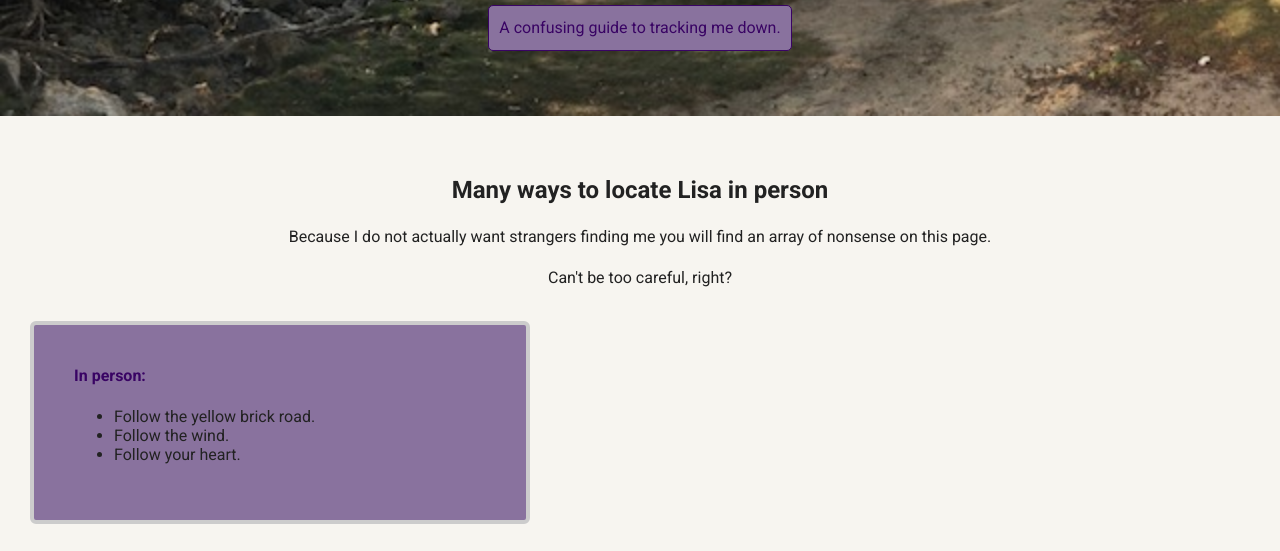
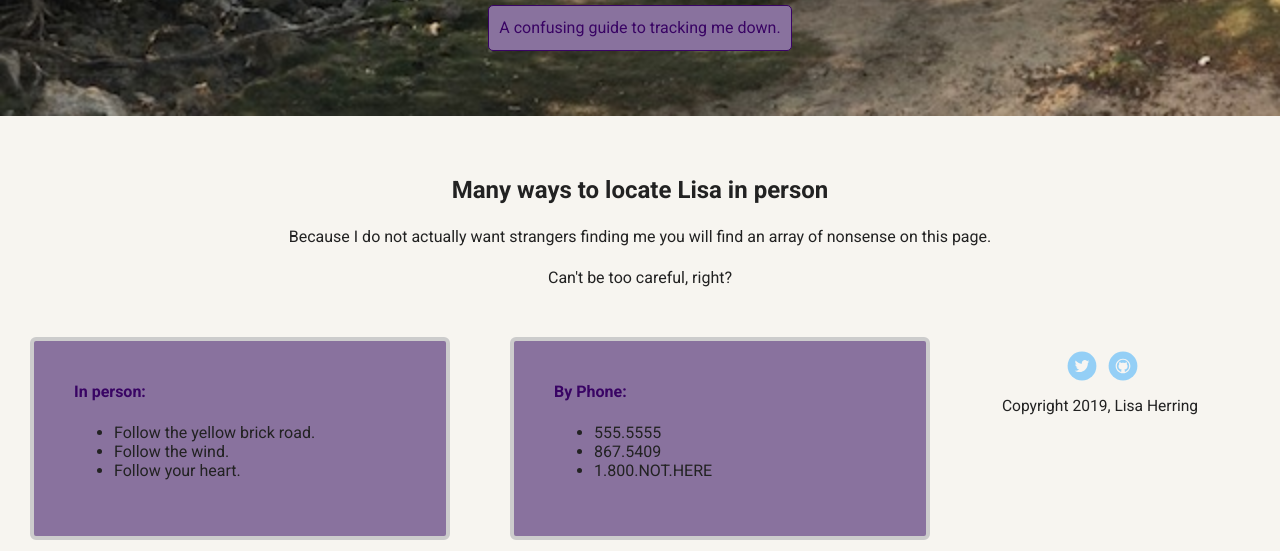
Before and after one commit to angelfish2510/portfolio_update_v1, a plain HTML site: page contact.html in a window 1280 px wide. Shown: the part 354-905 px from the top of the page. Drawn offline with Linux system fonts and the light colour scheme; a web font is replaced by a local one.

Commit message:
card formatting in css on coments page

```diff
--- a/styles.css
+++ b/styles.css
@@ -177,7 +177,9 @@ ul.skills {
  .card-contact {
     margin: 30px;
     padding: 20px 40px 40px;
-    max-width: 500px;
+    float: left;
+    width: 33%;
+    max-width: 420px;
     text-align: left;
     background: #89729e;
     border: 4px solid #ccc;
```
